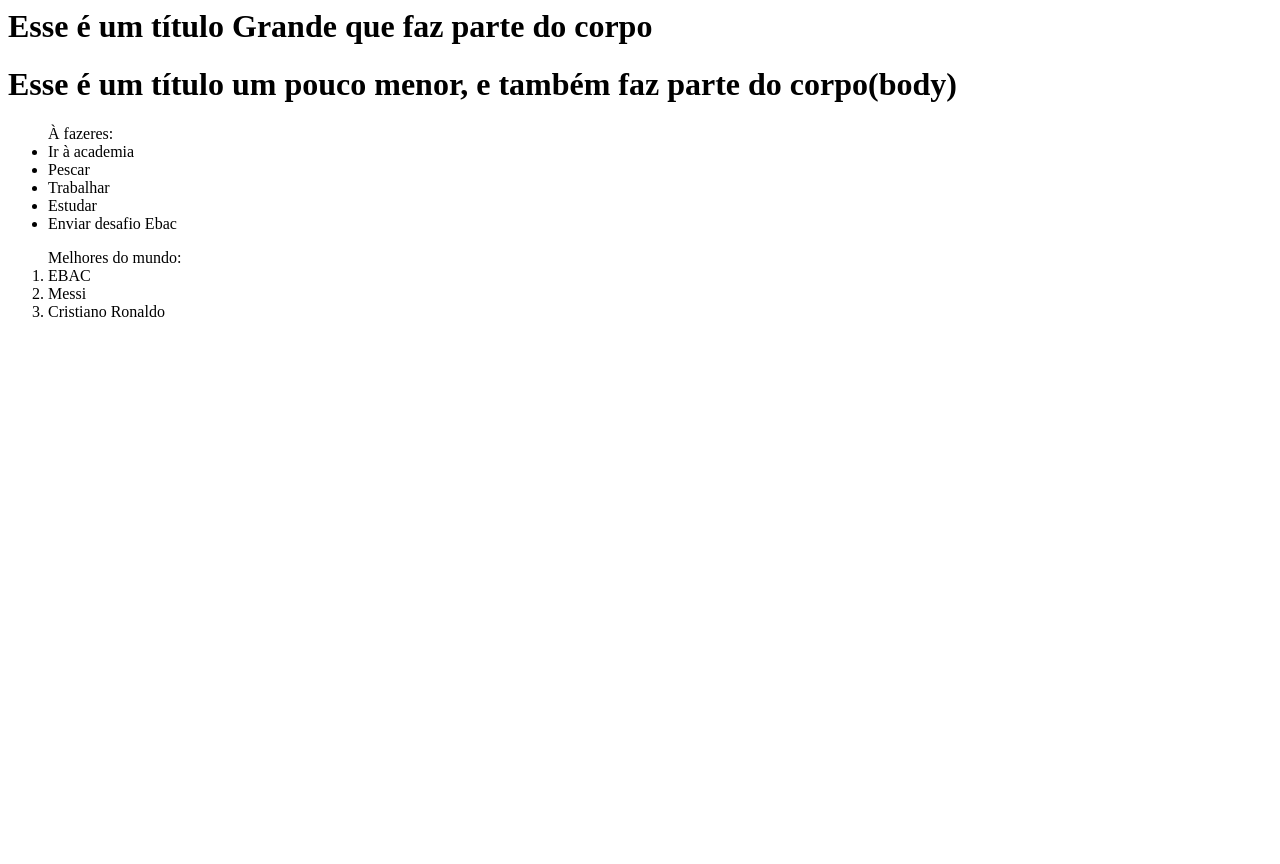
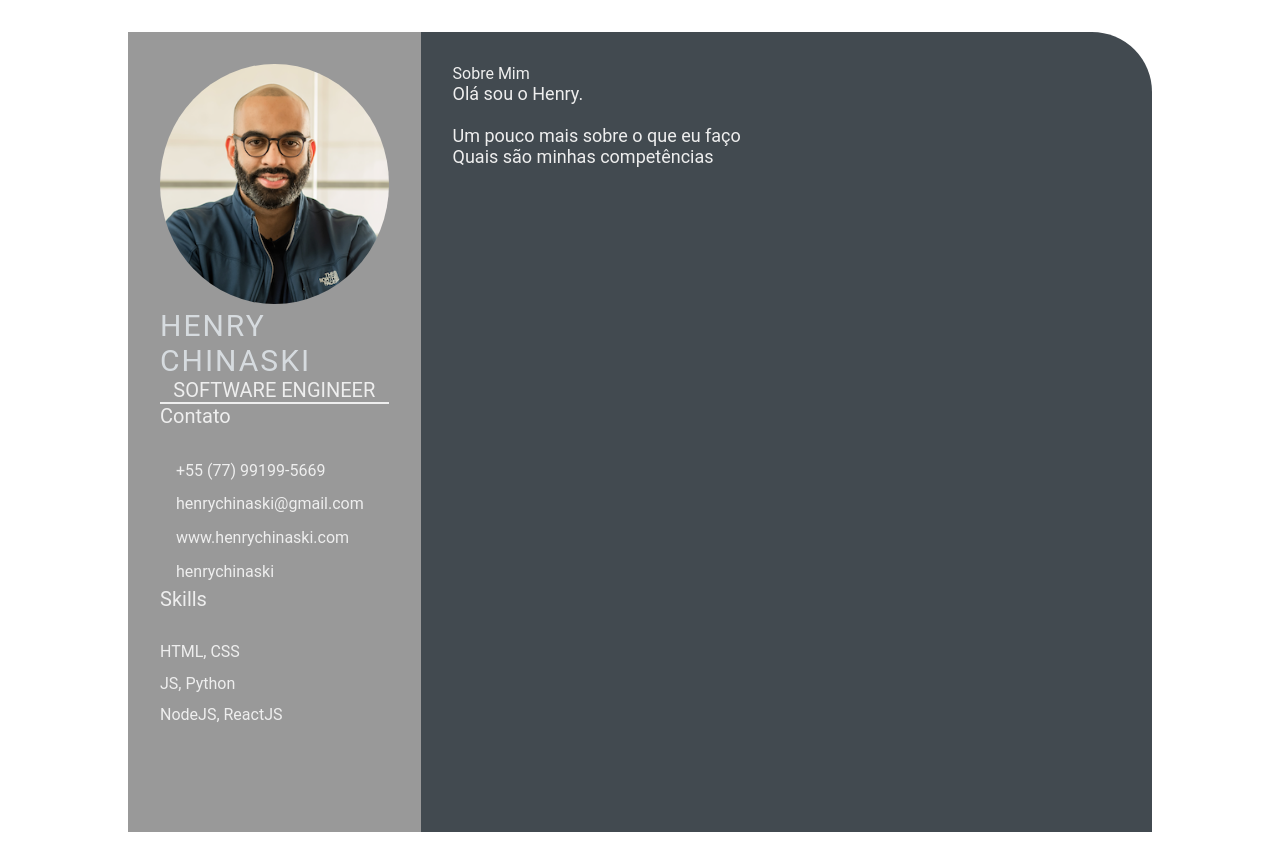
Before and after one commit to hellitoncruz/helliton.github.io, a plain HTML site: page index.html in a window 1280 px wide. Before the commit the page ends 800 px from the top, so only its background shows below. Drawn offline with Linux system fonts and the light colour scheme.

Commit message:
feature: add style.css (#2)

```diff
--- a/index.html
+++ b/index.html
@@ -1,27 +1,52 @@
-<html>
+<!DOCTYPE html>
+<html lang="en">
 <head>
-        <title>Hello World</title>
+    <meta charset="UTF-8">
+    <meta http-equiv="X-UA-Compatible" content="IE=edge">
+    <meta name="viewport" content="width=, initial-scale=1.0">
+    <title>Henry Chinaski CV</title>
+    <link rel="stylesheet" href="style.css">
 </head>
-
 <body>
-        <h1>Esse é um título Grande que faz parte do corpo</h1>
-        <h1>Esse é um título um pouco menor, e também faz parte do corpo(body)</h1>
-
+    <main class="resume-contents">
+        <section class="left-section">
+            <section class="left-section-contents">
+                <div class="profile">
+                    <img class="profile-image" src="./img/profile-image.jpg" alt="">
+                    <p class="name">Henry Chinaski</p>
+                    <p class="profession">Software Engineer</p>
+                </div>
+                <div class="contact-info">
+                    <p class="left-title">Contato</p>
                     <ul>
-            À fazeres:
-            <li>Ir à academia</li>
-            <li>Pescar</li>
-            <li>Trabalhar</li>
-            <li>Estudar</li>
-            <li>Enviar desafio Ebac</li>
+                        <li><i class="fa fa-phone"></i>+55 (77) 99199-5669</li>
+                        <li><i class="fa fa-envelope"></i>henrychinaski@gmail.com</li>
+                        <li><i class="fa fa-globe"></i>www.henrychinaski.com</li>
+                        <li><i class="fa fa-github"></i>henrychinaski</li>
                     </ul>
-
-        <ol>
-            Melhores do mundo:
-            <li>EBAC</li>
-            <li>Messi</li>
-            <li>Cristiano Ronaldo</li>
-        </ol>
-
+                </div>
+                <div class="skills">
+                    <p class="left-title">Skills</p>
+                    <ul>
+                        <li><p>HTML, CSS</p></li>
+                        <li><p>JS, Python</p></li>
+                        <li><p>NodeJS, ReactJS</p></li>
+                    </ul>
+                </div>
+            </section>
+        </section>
+        <section class="right-section">
+            <div class="right-section-contents">
+                <section class="about gap">
+                    <div class="right-title">Sobre Mim</div>
+                    <p class="about-me-contents">
+                        Olá sou o Henry. <br>
+                        <br> Um pouco mais sobre o que eu faço
+                        <br> Quais são minhas competências
+                    </p>
+                </section>
+            </div>
+        </section>
+    </main>
 </body>
 </html>
--- /dev/null
+++ b/style.css
@@ -0,0 +1,103 @@
+* {
+    margin: 0;
+    padding: 0;
+    box-sizing: border-box;
+    list-style: none;
+    font-family: 'Roboto', sans-serif;
+}
+
+.resume-contents {
+    min-height: 100vh;
+    width: 80%;
+    margin: 2rem auto;
+    display: grid;
+    grid-template-columns: repeat(7, 1fr);
+}
+
+.left-section {
+    grid-column: span 2;
+    height: 100%;
+    background-color: #999999;
+}
+
+.right-section {
+    grid-column: span 5;
+    height: 100%;
+    background-color: #424a50;
+    border-radius: 0px 60px 0px 0px;
+}
+
+.left-section-contents{
+    padding: 2rem 2rem;
+}
+
+.profile {
+    width: 100%;
+    border-bottom: 2px solid #eeeeee;
+}
+
+.profile .profile-image {
+    width: 100%;
+    border-radius: 100%;
+}
+
+.name {
+    color: #D6DBDF;
+    font-size: 30px;
+    letter-spacing: 2px;
+    text-transform: uppercase;
+}
+
+.profession {
+    color: #eeeeee;
+    font-size: 20px;
+    text-transform: uppercase;
+    text-align: center;
+}
+
+/* .contact-info { border-bottom: 2px solid #1B2631; } */
+.left-title {
+    color: #eeeeee;
+    font-size: 20px;
+}
+
+.contact-info ul {
+    padding-top: 1.5rem;
+}
+
+.contact-info ul li,
+.references ul li {
+    padding: .4rem 0;
+    color: #eeeeee;
+}
+
+.contact-info ul li i,
+.references ul li i {
+    padding-right: 1rem;
+    font-size: 18px;
+    color: #eeeeee;
+}
+
+.skills ul {
+    padding-top: 1.5rem;
+}
+.skills ul li p {
+    padding: .4rem 0;
+    color: #eeeeee;
+}
+
+.right-section-contents {
+    padding: 2rem 2rem;
+}
+
+.right-title {
+    color: #eeeeee;
+}
+
+.gap {
+    padding-bottom: 2rem;
+}
+.about-me-contents {
+    font-size: 18px;
+    color: #eeeeee;
+}
```
Also changed, not shown: img/profile-image.jpg (added). Lines whose indentation alone changed are shown as unchanged.
